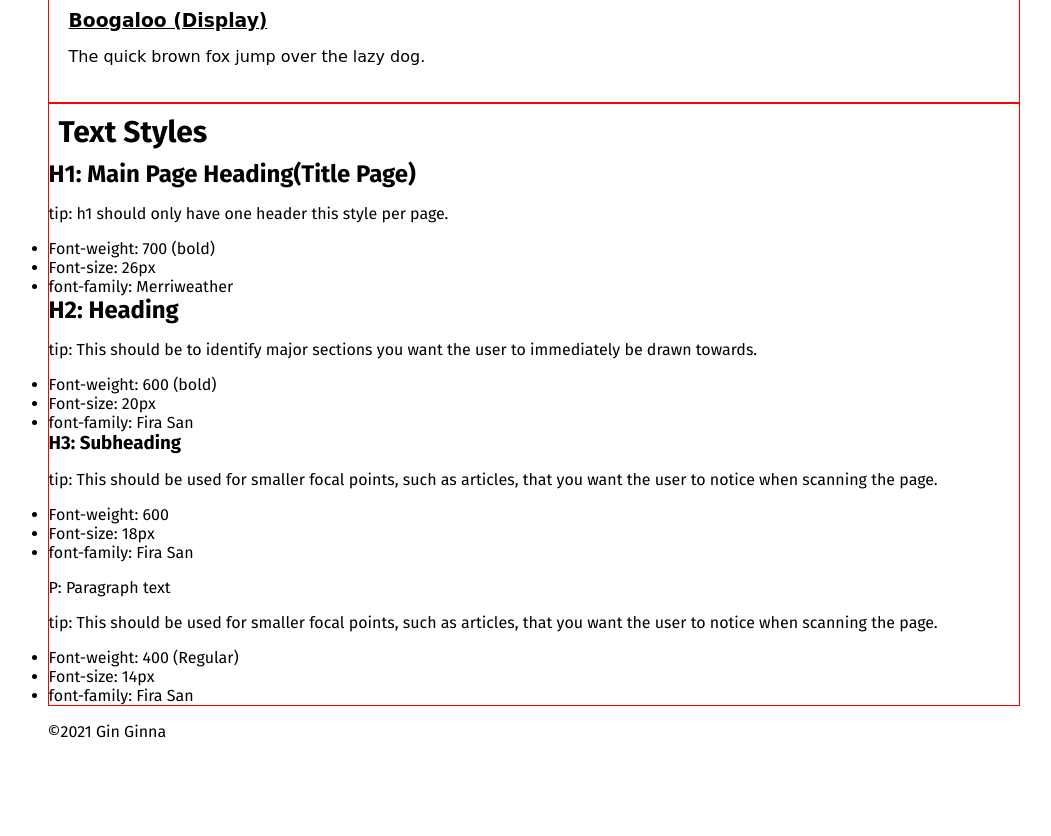
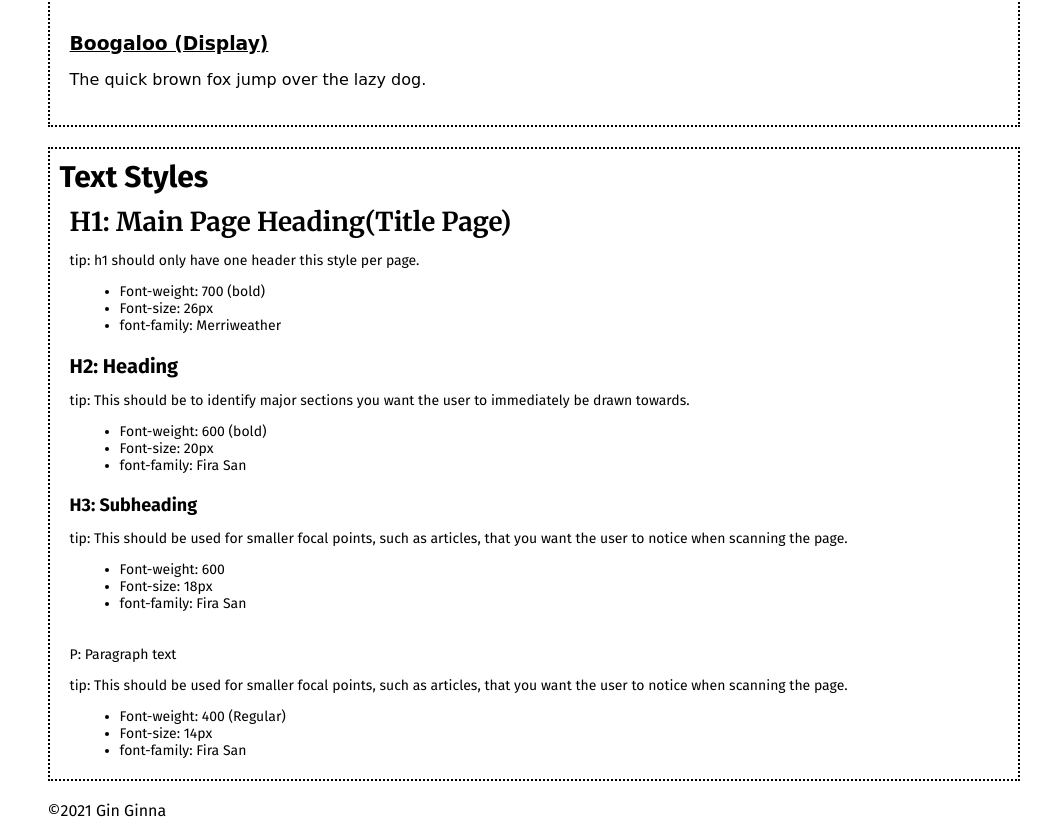
Before and after one commit to kombattle/website-design-system-starting, a plain HTML site: page index.html in a window 1280 px wide. Shown: the part 823-1659 px from the top of the page, without its empty margins (106-1157 px from the left). Before the commit the page ends 1580 px from the top, so only its background shows below. Drawn offline with nearby package versions, Linux system fonts and the light colour scheme; files that its build step writes are made by us from their sources; a web font is replaced by a local one.

Commit message:
try display on git

```diff
--- a/index.html
+++ b/index.html
@@ -5,7 +5,7 @@
     <meta http-equiv="X-UA-Compatible" content="IE=edge">
     <meta name="viewport" content="width=device-width, initial-scale=1.0">
     <title>My Website Style Guide</title>
-    <link rel="stylesheet" href="/resource/styles.css">
+    <link rel="stylesheet" href="styles.css">
 </head>
 <body>
     <header>
--- a/resource/styles.css
+++ b/resource/styles.css
@@ -23,7 +23,8 @@ header {
 section {
     display: flex;
     flex-direction: column;
-    border: 1px solid red;
+    border: 2px dotted black;
+    margin: 20px 0;
 }
 
 p {
@@ -184,3 +185,40 @@ font-family: 'Patrick Hand', cursive;
 .regular-text {
     font-style: normal;
 }
+
+/* text styles section */
+
+.text-box {
+    margin-bottom: 20px;
+    padding: 0 20px;
+}
+
+ul {
+    padding: 0 50px;
+    font-size: 14px;
+    font-family: 'Fira Sans', sans-serif;
+}
+
+.text-box h1 {
+    font-weight: 700;
+    font-size: 26px;
+    font-family: 'Merriweather', serif;
+}
+
+.text-box h2 {
+    font-weight: 600;
+    font-size: 20px;
+    font-family:'Fira Sans', sans-serif;
+}
+
+.text-box h3 {
+    font-weight: 600;
+    font-size: 18px;
+    font-family:'Fira Sans', sans-serif;
+}
+
+.text-box p {
+    font-weight: 400;
+    font-size: 14px;
+    font-family: 'Fira Sans', sans-serif;
+}
```
